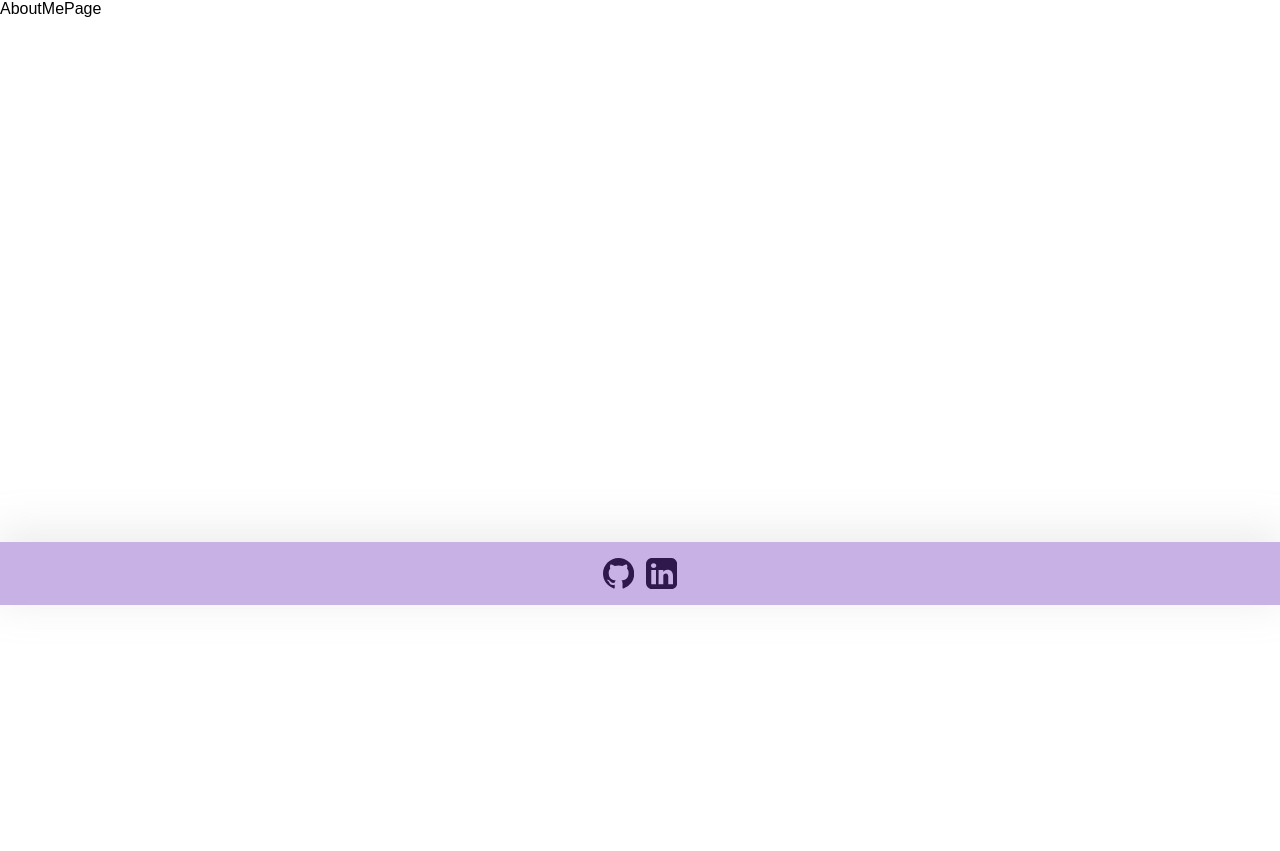
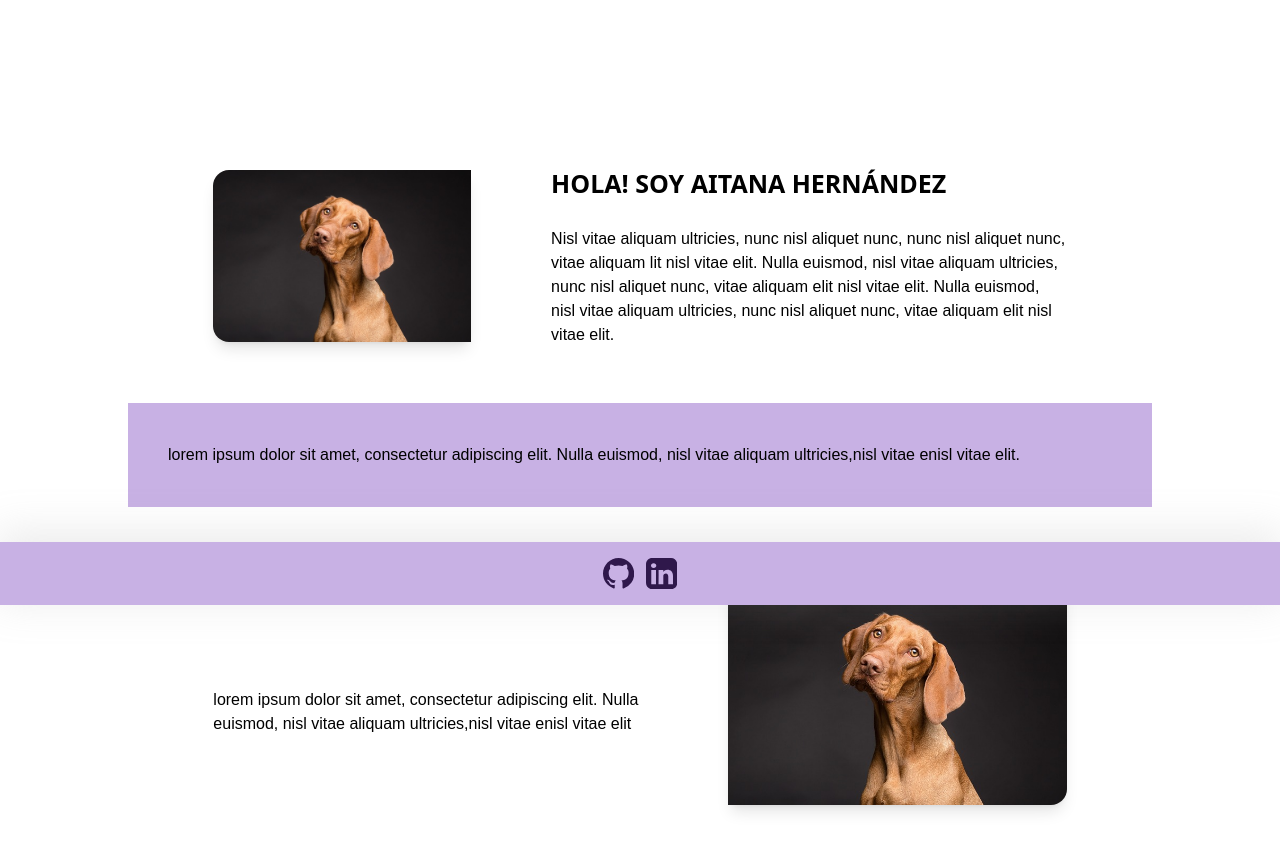
Before and after one commit to aitanacodes/my-portfolio-aitanacodes, a Next.js app: page / in a window 1280 px wide. Shown: the part 195-1046 px from the top of the page. Before the commit the page ends 800 px from the top, so only its background shows below. Built offline with nearby package versions, Linux system fonts and the light colour scheme.

Commit message:
added info at About Me and the CSS

```diff
--- a/app/global.css
+++ b/app/global.css
@@ -15,11 +15,47 @@
   h1 {
     @apply text-3xl;
   }
+  h2 {
+    @apply text-2xl uppercase text-black font-semibold mb-6;
+  }
 }
 
 .icons_contactme {
   @apply text-2xl sm:text-3xl;
   @apply text-lilacdarker;
-  @apply hover:text-lilacnormal;
   @apply transition-colors ease-in-out duration-500;
 }
+
+.icons_contactme:hover {
+  @apply text-lilacnormal;
+}
+
+.profileImage {
+  @apply rounded-l-2xl;
+  @apply shadow-lg;
+  width: auto;
+  height: 100%;
+  object-fit: cover;
+  object-position: 50% 4%;
+}
+
+.profileImage:hover {
+  @apply grayscale;
+}
+
+section {
+  @apply mb-10;
+}
+
+.body2_image {
+  @apply rounded-r-2xl;
+  @apply shadow-lg;
+  @apply mb-10;
+  @layer h-250;
+  @apply object-cover;
+  @layer w-500;
+  width: auto;
+  height: 100%;
+  object-fit: cover;
+  object-position: 50% 4%;
+}
--- a/app/page.tsx
+++ b/app/page.tsx
@@ -1,7 +1,48 @@
+import Image from "next/image";
 import React from "react";
+import { aboutMeData } from "./data/data";
 
 const AboutMePage = () => {
-  return <div>AboutMePage</div>;
+  return (
+    <main className="flex flex-col items-center m-32">
+      <section className="flex sm:flex-row w-10/12 mt-10 mb-6 items-center flex-col">
+        <div className="sm:w-1/3 w-full">
+          <Image
+            priority={false}
+            width={640}
+            height={960}
+            aria-label={"dog-3277416_640"}
+            alt={"dog-3277416_640"}
+            src={"/images/dog-3277416_640.jpg"}
+            className="profileImage"
+          />
+        </div>
+        <div className="ml-20 sm:w-2/3 w-full">
+          <h2 className="">{aboutMeData.title}</h2>
+          <p className="text-base">{aboutMeData.body}</p>
+        </div>
+      </section>
+      <section className="w-full my-8 bg-lilaclight p-10 h-full">
+        <p>{aboutMeData.highlightedBody}</p>
+      </section>
+      <section className="flex flex-row w-10/12 mt-10 items-center">
+        <div className="flex flex-col w-7/12">
+          <p>{aboutMeData.body2}</p>
+        </div>
+        <div className="w-5/12 ml-10">
+          <Image
+            priority={false}
+            width={500}
+            height={250}
+            aria-label={"dog-3277416_640"}
+            alt={"dog-3277416_640"}
+            src={"/images/dog-3277416_640.jpg"}
+            className="body2_image"
+          />
+        </div>
+      </section>
+    </main>
+  );
 };
 
 export default AboutMePage;
```
